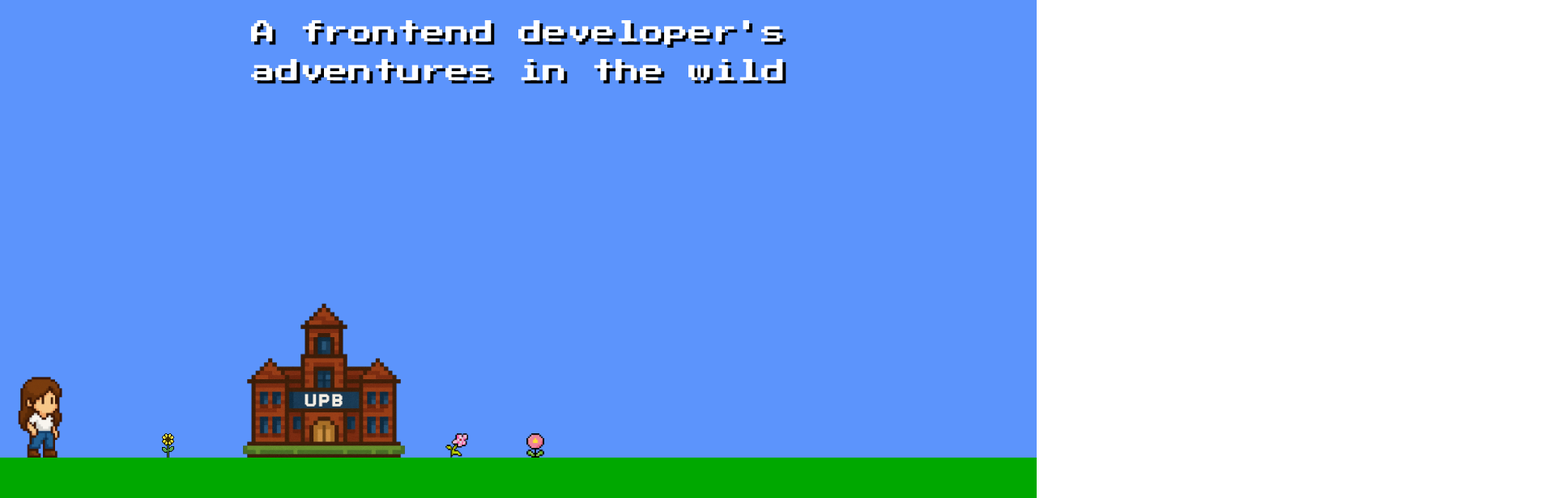
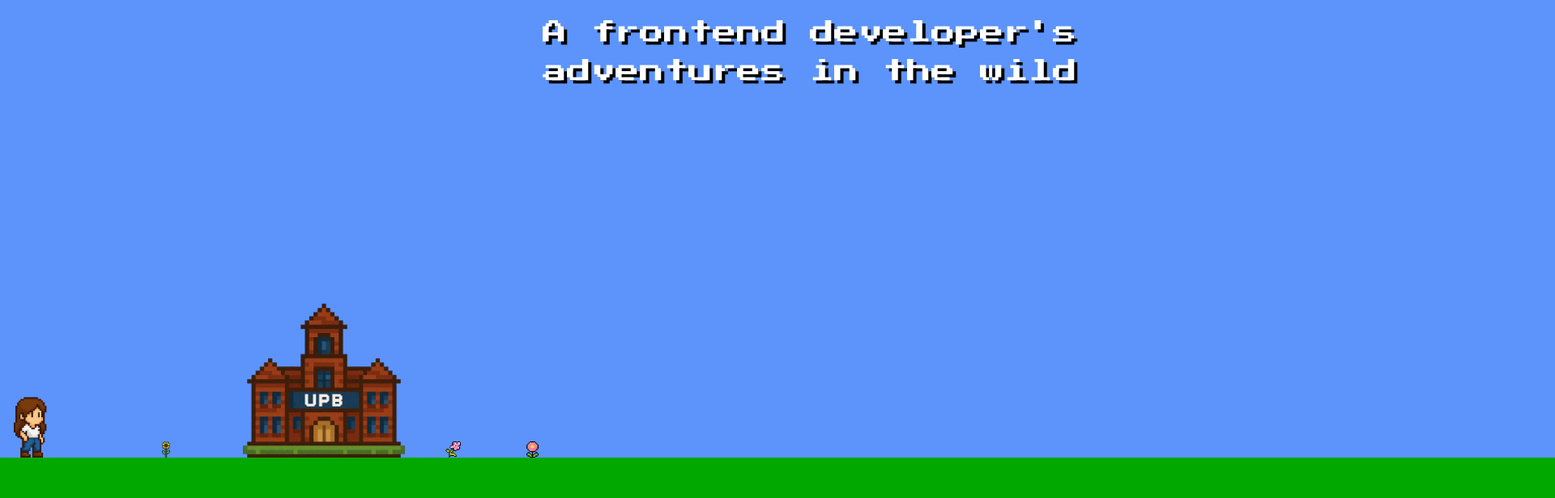
Before and after one commit to irinavasilescu/resume, a React (Create React App) app: page / in a window 1280 px wide. Shown: the part 184-800 px from the top of the page at 81% size, 1920 px wide, since content can reach past the window. Built offline with nearby package versions, Linux system fonts and the light colour scheme.

Commit message:
added more width

```diff
--- a/src/App.css
+++ b/src/App.css
@@ -23,7 +23,7 @@ body {
 }
 
 .app {
-  min-height: 100vh;
+  height: 100vh;
 }
 
 /* Header and Navigation */
--- a/src/App.js
+++ b/src/App.js
@@ -3,7 +3,7 @@ import Game from './components/Game';
 
 function App() {
   return (
-    <div>
+    <div className="app">
       <Game/>
     </div>
   );
--- a/src/components/Game.css
+++ b/src/components/Game.css
@@ -19,19 +19,18 @@
 }
 
 .game-container {
-  width: 100%;
-  height: 100vh;
+  width: 2000px;
+  height: 100%; /* Set height to 100% of parent (body) */
   background-color: #5c94fc;
   position: relative;
-  overflow: hidden;
 }
 
 .character {
   position: absolute;
   bottom: 50px;
   left: 100px;
-  width: 100px;
-  height: 100px;
+  width: 75px;
+  height: 75px;
   background-image: url('../assets/girl.png');
   background-size: contain;
   background-repeat: no-repeat;
@@ -55,11 +54,11 @@
 }
 
 .ground {
-  position: fixed;
+  position: absolute;
   bottom: 0;
   left: 0;
   right: 0;
-  width: 100vw;
+  width: 100%;
   height: 50px;
   background-color: #00a800;
   z-index: 3;
@@ -90,8 +89,8 @@
   position: absolute;
   background-size: contain;
   background-repeat: no-repeat;
-  width: 30px;
-  height: 30px;
+  width: 20px;
+  height: 20px;
   bottom: 50px; /* Position it on the ground */
   z-index: 4;
 }
--- a/src/components/Game.jsx
+++ b/src/components/Game.jsx
@@ -1,9 +1,12 @@
-import React, { useState, useEffect } from 'react';
+import React, { useState, useEffect, useRef } from 'react';
 import './Game.css';
 
 const Game = () => {
   const [position, setPosition] = useState(0);
   const [isJumping, setIsJumping] = useState(false);
+  const gameContainerRef = useRef(null);
+  const CHARACTER_WIDTH = 75;
+
   const [clouds, setClouds] = useState([
     { id: 1, top: '50px', left: '100px' },
     { id: 4, top: '90px', left: '300px' },
@@ -30,8 +33,21 @@ const Game = () => {
     return () => window.removeEventListener('keydown', handleKeyDown);
   }, [isJumping]);
 
+  useEffect(() => {
+    if (gameContainerRef.current) {
+      const characterOffsetLeft = position;
+      const visibleScreenWidth = window.innerWidth;
+
+      const scrollThreshold = (visibleScreenWidth / 2) - (CHARACTER_WIDTH / 2);
+
+      if (characterOffsetLeft >= scrollThreshold) {
+        gameContainerRef.current.scrollLeft = characterOffsetLeft - scrollThreshold;
+      }
+    }
+  }, [position]);
+
   return (
-    <div className="game-container">
+    <div className="game-container" ref={gameContainerRef}>
       <div className="game-title">
         A frontend developer's <br/> adventures in the wild
       </div>
--- a/src/index.css
+++ b/src/index.css
@@ -1,5 +1,8 @@
+html,
 body {
   margin: 0;
+  padding: 0;
+  height: 100%; /* Ensure html and body take full parent height */
   font-family: -apple-system, BlinkMacSystemFont, 'Segoe UI', 'Roboto', 'Oxygen',
     'Ubuntu', 'Cantarell', 'Fira Sans', 'Droid Sans', 'Helvetica Neue',
     sans-serif;
```
Also changed, not shown: src/assets/corporate1.png (added), src/assets/corporate2.png (added).
